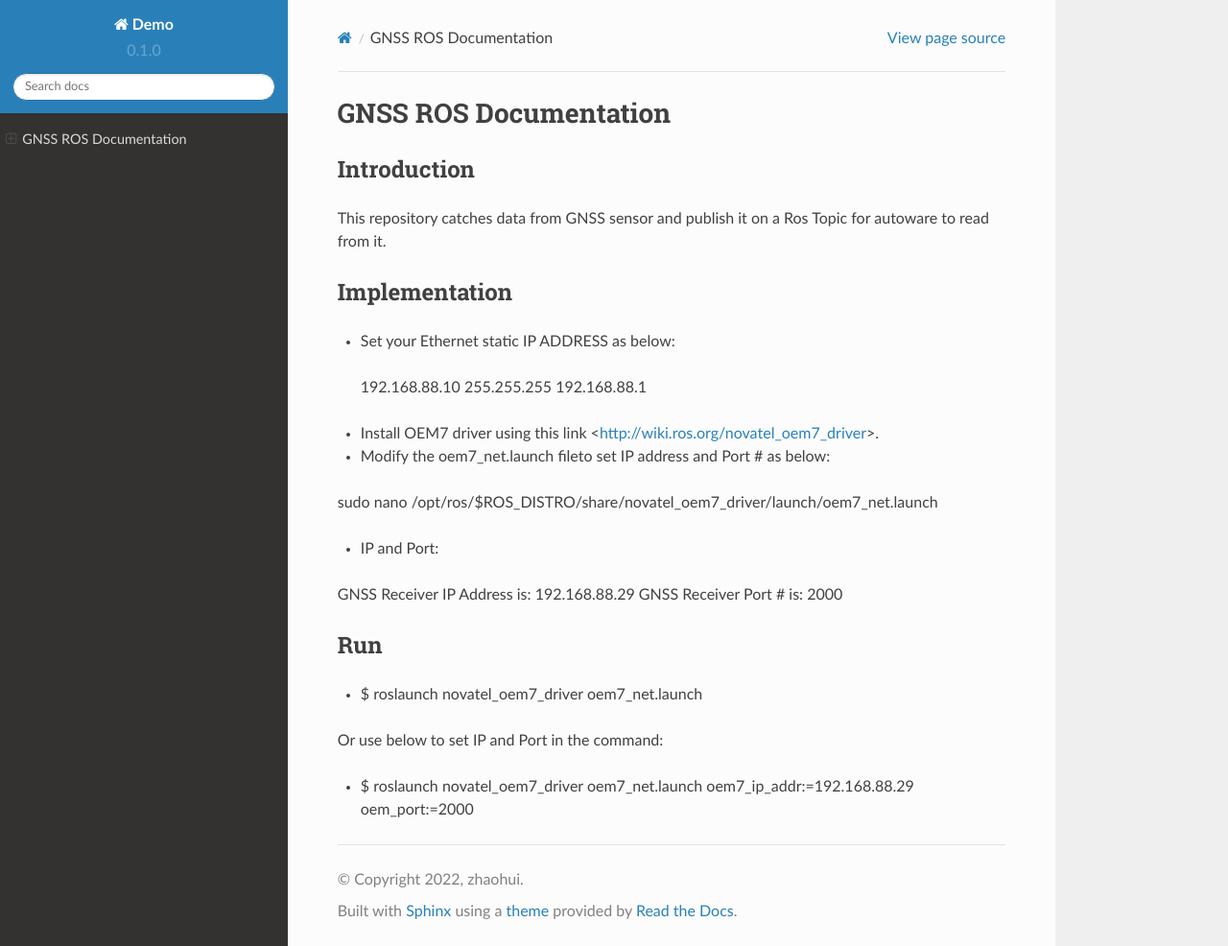
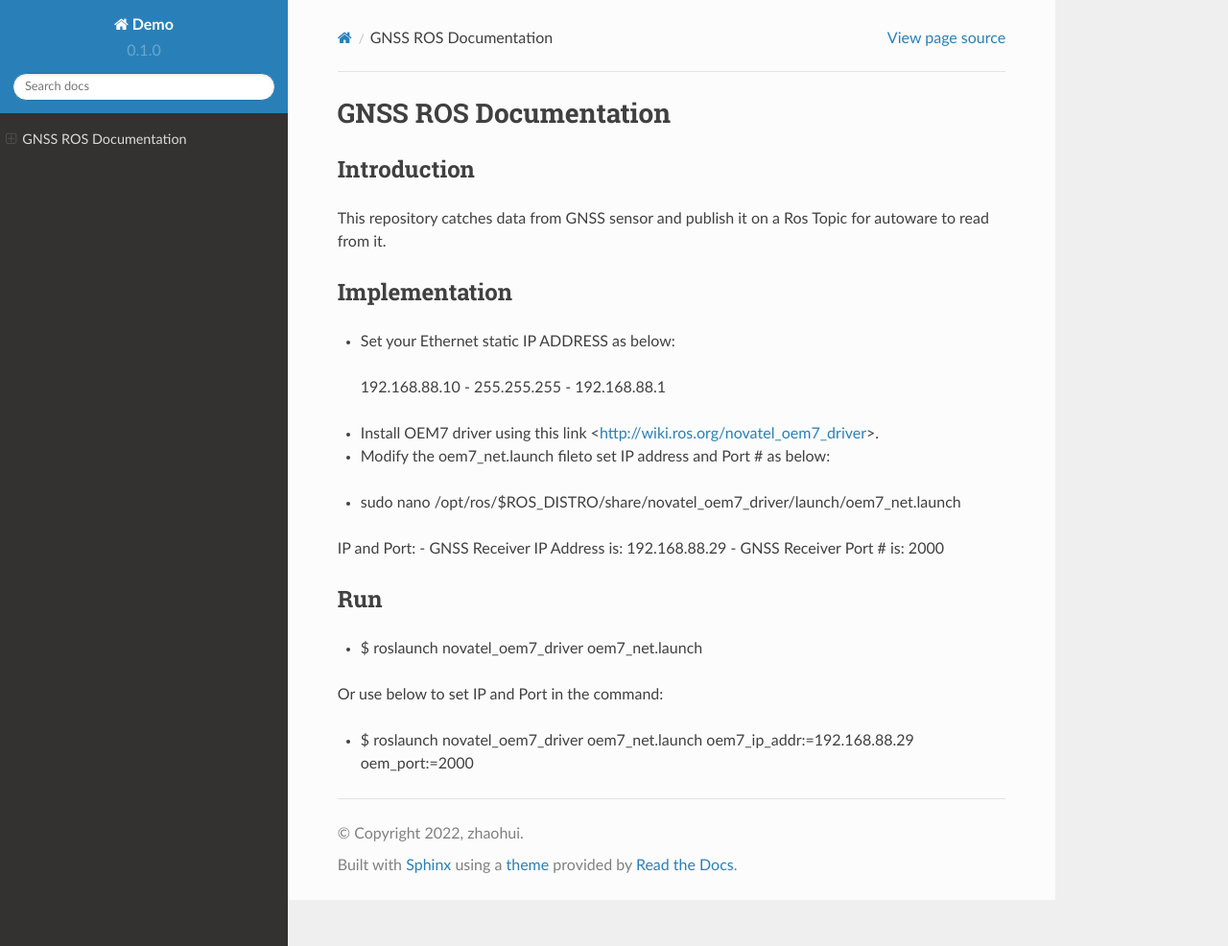
Before and after one commit to CATS-Lab/AV-Development-GPS, a Sphinx documentation site: the page built from docs/source/index.rst, in a window 1280 px wide and 986 px high. Shown: the whole window at 96% size. Built offline with Sphinx 7.4.7 and the Read the Docs theme 2.0.0, drawn with Linux system fonts in a browser that asks for light colours.

```diff
--- a/docs/source/index.rst
+++ b/docs/source/index.rst
@@ -8,17 +8,17 @@ This repository catches data from GNSS sensor and publish it on a Ros Topic for
 Implementation
 ---------------------
 - Set your Ethernet static IP ADDRESS as below:
- 192.168.88.10    255.255.255    192.168.88.1
+ 192.168.88.10  -  255.255.255  -  192.168.88.1
 
 - Install OEM7 driver using this link <http://wiki.ros.org/novatel_oem7_driver>.
 
 - Modify the  oem7_net.launch fileto set IP address and Port # as below:
 
-sudo nano /opt/ros/$ROS_DISTRO/share/novatel_oem7_driver/launch/oem7_net.launch
+* sudo nano /opt/ros/$ROS_DISTRO/share/novatel_oem7_driver/launch/oem7_net.launch
 
-- IP and Port:
-GNSS Receiver IP Address is: 192.168.88.29
-GNSS Receiver Port # is: 2000
+IP and Port:
+- GNSS Receiver IP Address is: 192.168.88.29
+- GNSS Receiver Port # is: 2000
 
 Run
 ---------------------
```
